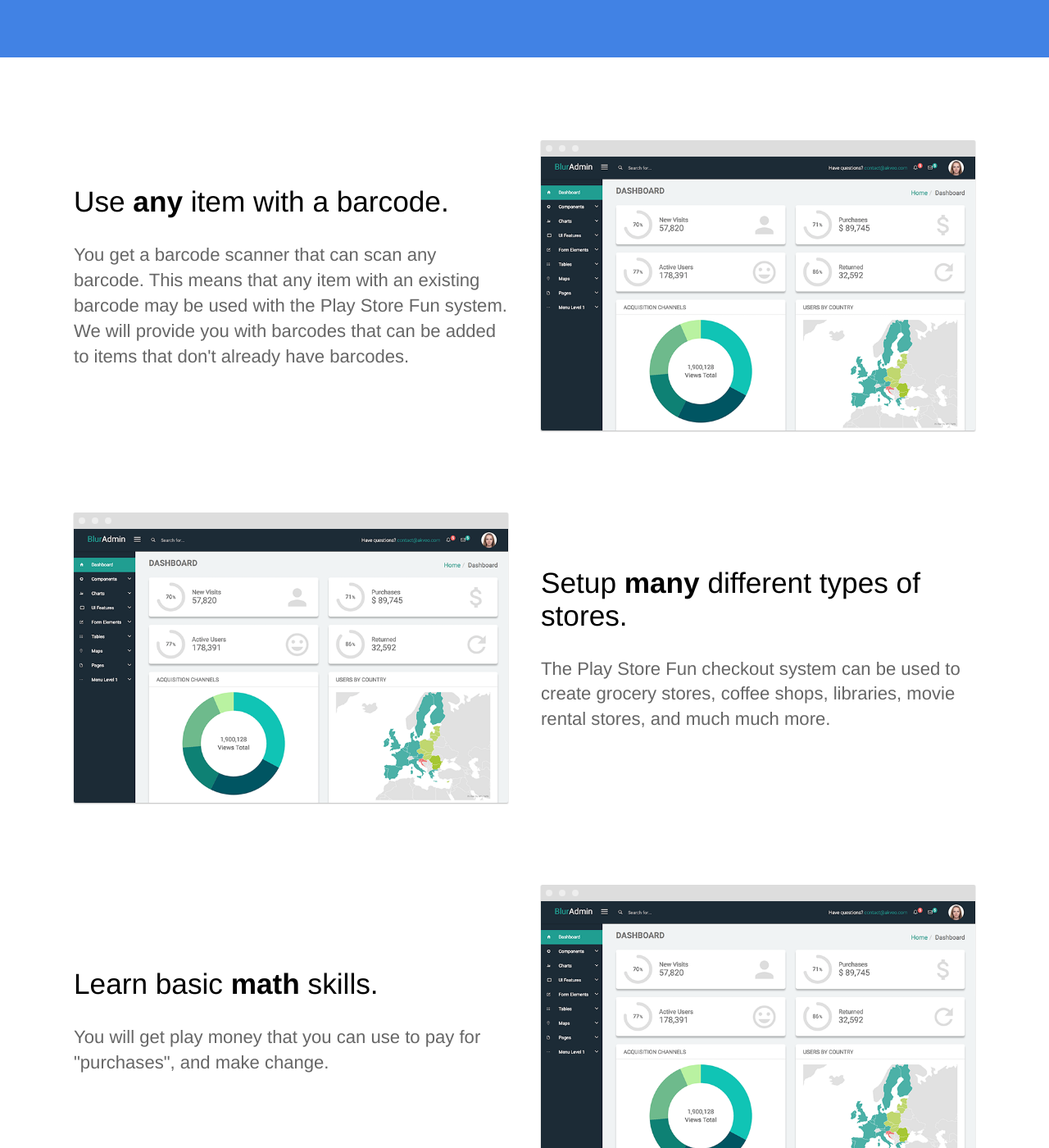
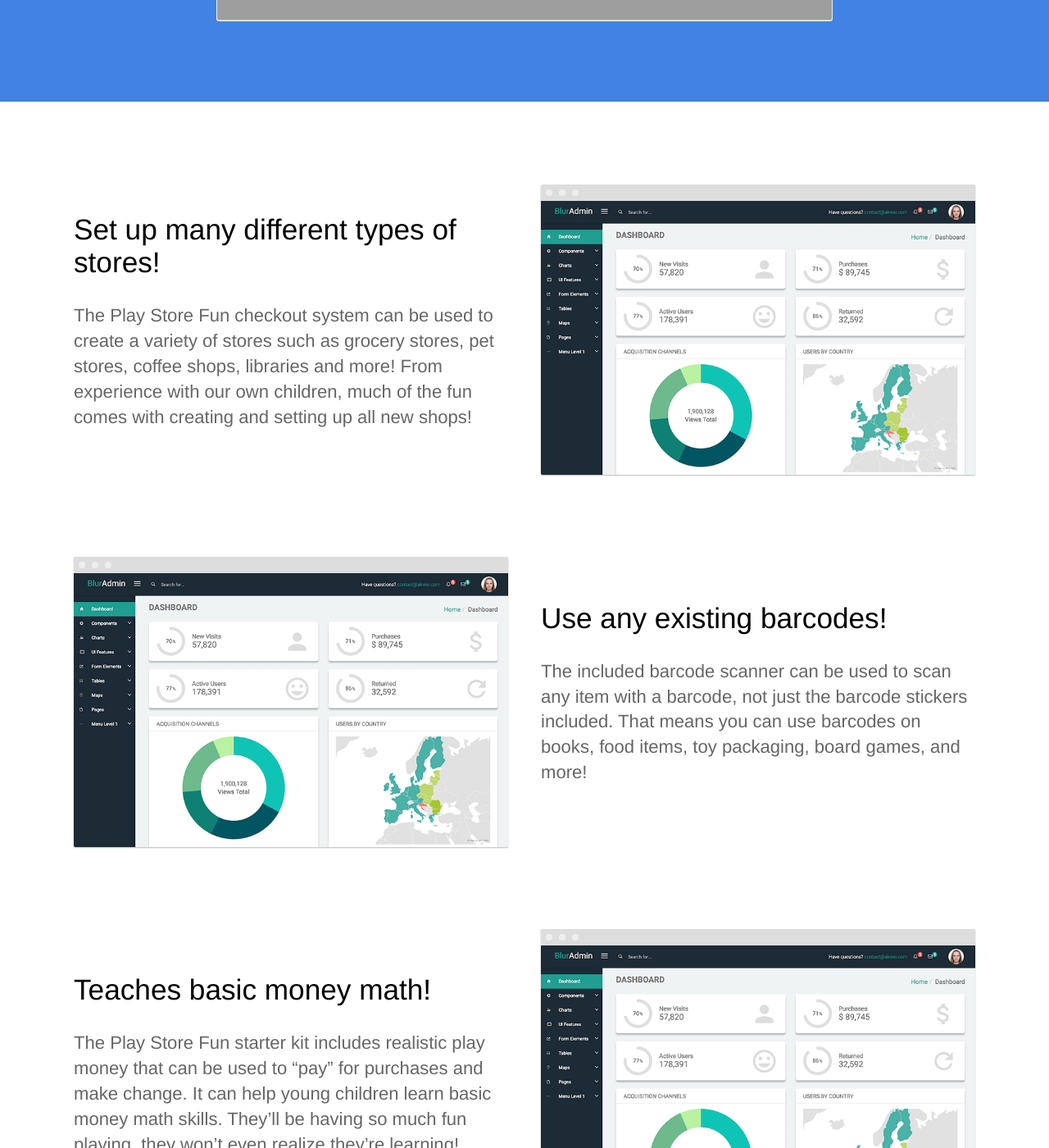
Before and after one commit to bhoipkemier/playstorefun, a Jekyll site: the page built from index.html, in a window 1280 px wide and 1400 px high, scrolled down 987 px. Shown: the whole window at 82% size. Built offline with Jekyll 4.4.1, drawn with Linux system fonts in a browser that asks for light colours; some of the changed text lies outside the part shown; grey boxes are pictures that could not be loaded.

Commit message:
rough draft revisions

```diff
--- a/_config.yml
+++ b/_config.yml
@@ -3,7 +3,7 @@
 
 title: Play Store Fun - the realistic checkout system
 url: "https://bhoipkemier.github.io/playstorefun"
-baseurl: "https://bhoipkemier.github.io/playstorefun"
+baseurl: "" #"https://bhoipkemier.github.io/playstorefun"
 google_analytics_key:
 google_maps_javascript_api_key:
 disqus_shortname:
--- a/_layouts/default.html
+++ b/_layouts/default.html
@@ -26,7 +26,7 @@
 				<div class="company-name">
 					<a href="{{ site.baseurl }}/">
 						<img src="{{ site.baseurl }}/images/logo line.svg" alt="Play Store Fun Logo" width="33" height="33" style="display:inline;" />
-						play store fun
+						Play Store Fun
 					</a>
 				</div>
 				{% include navigation.html %}
--- a/index.html
+++ b/index.html
@@ -4,8 +4,11 @@
 ---
 <section class="hero">
 	<div class="text-container">
-		<h1 class="editable">Providing hours of <strong>fun</strong> and <strong>education</strong></h1>
-		<p class="subtext editable">Play Store Fun is a realistic checkout system that fosters the imagination while learning is taking place.</p>
+		<h1 class="editable" style="display: inline-block;font-style: italic;">
+			"Let their imaginations run wild!"
+			<img src="{{ site.baseurl }}/images/cheetah.png" alt="Cheetah" style="display: inline;width:auto" />
+		</h1>
+		<p class="subtext editable">Play Store Fun is a realistic checkout system that fosters imaginative play while providing hours of fun AND education!</p>
 		<div class="cta button alt"><a href="{{ site.baseurl }}/sign-up/">Get Play Store Fun</a></div>
 		<div>
 			<img src="{{ site.baseurl }}/images/Items.png" alt="Screenshot" class="screenshot editable" />
@@ -17,8 +20,8 @@
 	<section>
 		<div class="container flex">
 			<div class="text editable">
-				<h2>Use <strong>any</strong> item with a barcode.</h2>
-				<p>You get a barcode scanner that can scan any barcode. This means that any item with an existing barcode may be used with the Play Store Fun system.  We will provide you with barcodes that can be added to items that don't already have barcodes.</p>
+				<h2>Set up many different types of stores!</h2>
+				<p>The Play Store Fun checkout system can be used to create a variety of stores such as grocery stores, pet stores, coffee shops, libraries and more! From experience with our own children, much of the fun comes with creating and setting up all new shops!</p>
 			</div>
 			<div class="image">
 				<img src="{{ site.baseurl }}/images/dashboard.png" alt="Screenshot" class="screenshot editable" />
@@ -29,8 +32,8 @@
 	<section>
 		<div class="container flex">
 			<div class="text editable">
-				<h2>Setup <strong>many</strong> different types of stores.</h2>
-				<p>The Play Store Fun checkout system can be used to create grocery stores, coffee shops, libraries, movie rental stores, and much much more.</p>
+				<h2>Use any existing barcodes!</h2>
+				<p>The included barcode scanner can be used to scan any item with a barcode, not just the barcode stickers included. That means you can use barcodes on books, food items, toy packaging, board games, and more!</p>
 			</div>
 			<div class="image">
 				<img src="{{ site.baseurl }}/images/dashboard.png" alt="Screenshot" class="screenshot editable" />
@@ -41,8 +44,20 @@
 	<section>
 		<div class="container flex">
 			<div class="text editable">
-				<h2>Learn basic <strong>math</strong> skills.</h2>
-				<p>You will get play money that you can use to pay for "purchases", and make change.</p>
+				<h2>Teaches basic money math!</h2>
+				<p>The Play Store Fun starter kit includes realistic play money that can be used to “pay” for purchases and make change. It can help young children learn basic money math skills. They’ll be having so much fun playing, they won’t even realize they’re learning!</p>
+			</div>
+			<div class="image">
+				<img src="{{ site.baseurl }}/images/dashboard.png" alt="Screenshot" class="screenshot editable" />
+			</div>
+		</div>
+	</section>
+
+	<section>
+		<div class="container flex">
+			<div class="text editable">
+				<h2>Make memories that will last a lifetime!</h2>
+				<p>In an age where unlimited screen time has become the norm, why not invest in the opportunity to give your child the gift of imaginative play?  Whether they’re playing alone, with siblings, with friends or with you, kids are sure to make unforgettable memories with Play Store Fun!</p>
 			</div>
 			<div class="image">
 				<img src="{{ site.baseurl }}/images/dashboard.png" alt="Screenshot" class="screenshot editable" />
@@ -53,10 +68,10 @@
 	<section class="testimonial">
 		<div class="container flex">
 			<div class="testimonial-block">
-				<div class="square-image"><img src="{{ site.baseurl }}/images/Benjamin.png" alt="Benjamin Hoipkemier" class="editable"></div>
+				<div class="square-image"><img src="{{ site.baseurl }}/images/Lindsay.png" alt="Lindsay Hoipkemier" class="editable"></div>
 				<blockquote>
-					<p class="editable">Play Store Fun has provides hours of entertainment for my 3 children.  In an age filled with movies and video games, it provides an avenue where their imaginations can run wild.</p>
-					<p class="editable author">Benjamin Hoipkemier - Play Store Fun Developer</p>
+					<p class="editable">One of my favorite pastimes as a child was spending hours setting up stores and then pretending to have customers. I was thrilled when one Christmas I received a calculator with a tape roll so I could print receipts! It’s been so fun watching my kids be able to experience that same type of imaginative play and much more thanks to Play Store Fun!</p>
+					<p class="editable author">Lindsay Hoipkemier</p>
 				</blockquote>
 			</div>
 		</div>
```
Also changed, not shown: images/cheetah.png (added), 1 other file.
